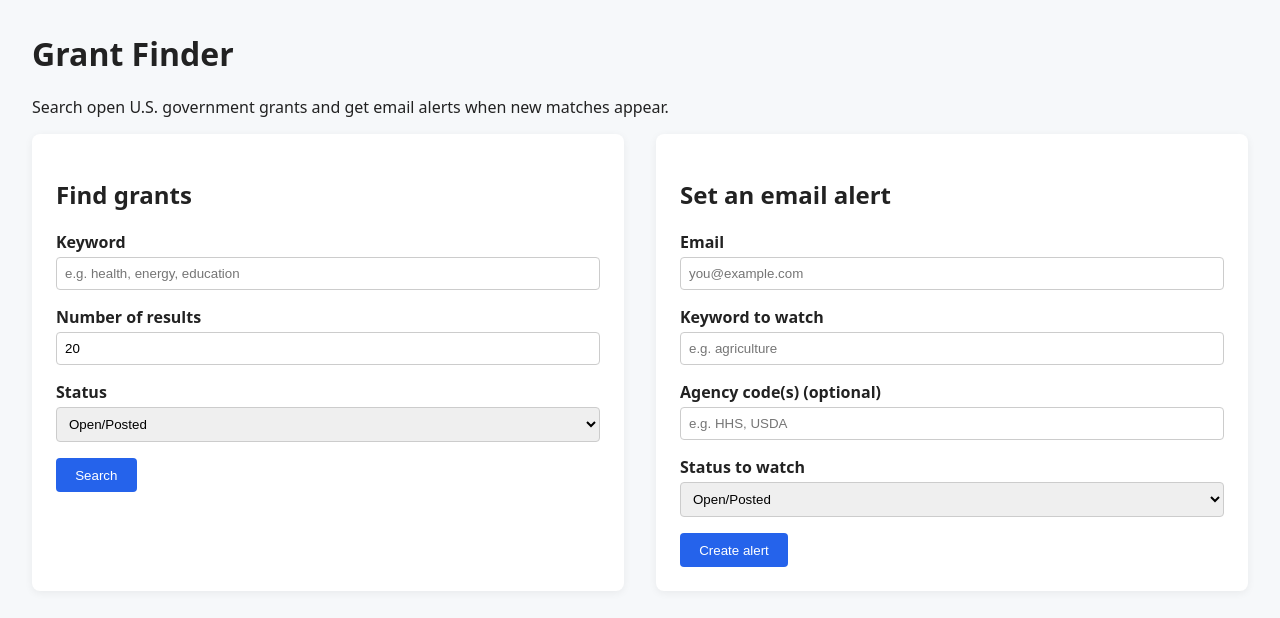
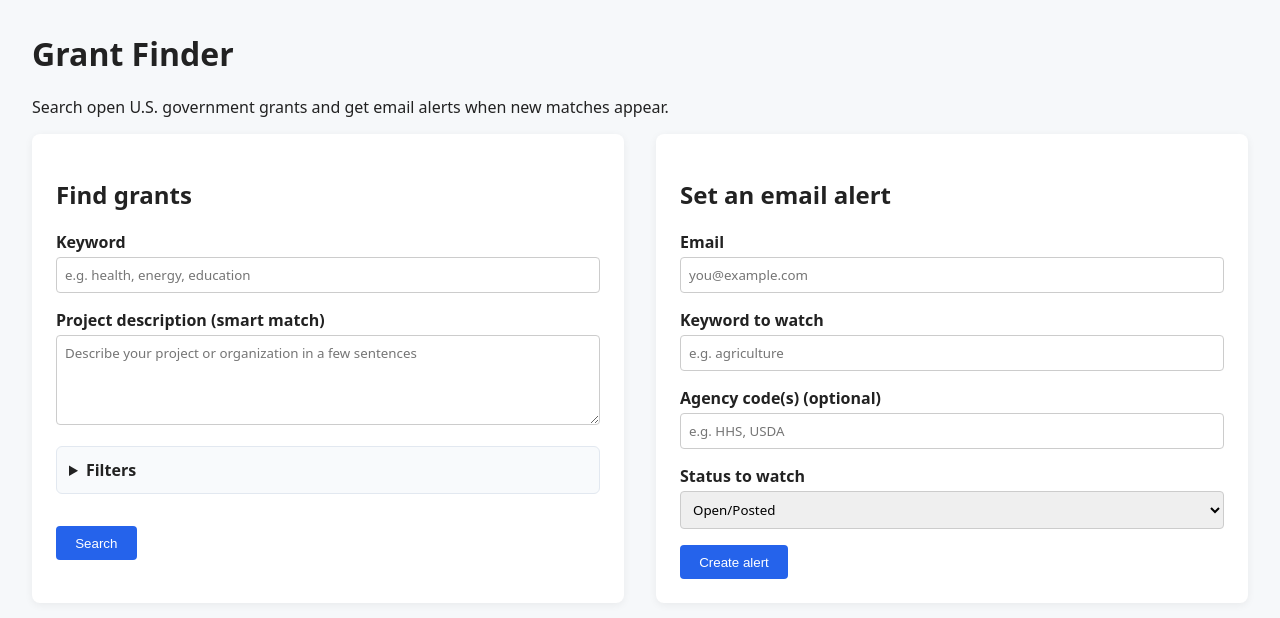
Before and after one commit to mcstrick5/grant_finder, a Flask app: page / in a window 1280 px wide. Shown: the top 618 px of the page. Run offline with Flask 3, Linux system fonts and the light colour scheme.

Commit message:
Add filters, project-description matching, and live grant links

```diff
--- a/app.py
+++ b/app.py
@@ -1,15 +1,18 @@
 import os
+import re
 import json
 import sqlite3
 import smtplib
 import threading
 import time
 import urllib.request
+from datetime import datetime
 from email.mime.text import MIMEText
 
 from flask import Flask, render_template, request
 
 app = Flask(__name__)
+app.config["TEMPLATES_AUTO_RELOAD"] = True
 DATABASE = "alerts.db"
 GRANTS_API = "https://api.grants.gov/v1/api/search2"
 
@@ -48,14 +51,33 @@ def init_db():
     conn.close()
 
 
-def search_grants(keyword, rows=20, opp_statuses="posted", agencies=""):
-    payload = {
-        "keyword": keyword,
-        "rows": rows,
-        "oppStatuses": opp_statuses,
-    }
-    if agencies:
-        payload["agencies"] = agencies
+def _pipe_sep(value):
+    if not value:
+        return value
+    parts = [p.strip() for p in re.split(r"[,\|]", value) if p.strip()]
+    return "|".join(parts)
+
+
+def search_grants(
+    keyword="",
+    rows=20,
+    opp_statuses="posted",
+    agencies="",
+    funding_categories="",
+    funding_instruments="",
+    eligibilities="",
+):
+    payload = {"keyword": keyword, "rows": rows}
+    if opp_statuses:
+        payload["oppStatuses"] = opp_statuses
+    if _pipe_sep(agencies):
+        payload["agencies"] = _pipe_sep(agencies)
+    if _pipe_sep(funding_categories):
+        payload["fundingCategories"] = _pipe_sep(funding_categories)
+    if _pipe_sep(funding_instruments):
+        payload["fundingInstruments"] = _pipe_sep(funding_instruments)
+    if _pipe_sep(eligibilities):
+        payload["eligibilities"] = _pipe_sep(eligibilities)
     req = urllib.request.Request(
         GRANTS_API,
         data=json.dumps(payload).encode(),
@@ -69,6 +91,73 @@ def search_grants(keyword, rows=20, opp_statuses="posted", agencies=""):
     except Exception as e:
         app.logger.error(f"Grants.gov API error: {e}")
         return []
+
+
+STOP_WORDS = {
+    "a", "an", "the", "and", "or", "but", "is", "are", "was", "were",
+    "be", "been", "being", "have", "has", "had", "do", "does", "did",
+    "to", "for", "of", "with", "from", "by", "in", "on", "at", "as",
+    "this", "that", "these", "those", "we", "our", "us", "i", "you",
+    "it", "its", "they", "them", "their", "will", "would", "could",
+    "can", "should", "may", "might", "project", "program", "grant",
+    "funding", "research", "study", "studies", "work", "aim", "propose",
+}
+
+
+def _tokens(text):
+    if not text:
+        return []
+    tokens = re.findall(r"\b[a-z]+\b", text.lower())
+    return [t for t in tokens if len(t) > 2 and t not in STOP_WORDS]
+
+
+def _parse_date(value):
+    if not value:
+        return None
+    for fmt in ("%m/%d/%Y", "%m/%d/%y", "%Y-%m-%d", "%m/%d/%Y %I:%M %p"):
+        try:
+            return datetime.strptime(value.strip(), fmt).date()
+        except ValueError:
+            continue
+    return None
+
+
+def _add_url(hit):
+    hit["url"] = f"https://www.grants.gov/view-opportunity.html?oppId={hit.get('id')}"
+    return hit
+
+
+def date_filter(hit, open_after=None, close_before=None):
+    ok = True
+    if open_after:
+        open_dt = _parse_date(hit.get("openDate"))
+        target = datetime.fromisoformat(open_after).date()
+        if open_dt is None or open_dt < target:
+            ok = False
+    if close_before and ok:
+        close_dt = _parse_date(hit.get("closeDate"))
+        target = datetime.fromisoformat(close_before).date()
+        if close_dt is None or close_dt > target:
+            ok = False
+    return ok
+
+
+def score_results(hits, text):
+    tokens = _tokens(text)
+    if not tokens:
+        return hits
+
+    total = len(tokens)
+    for h in hits:
+        _add_url(h)
+        hay = " ".join(
+            str(h.get(k, "")) for k in ("title", "agencyName", "number")
+        ).lower()
+        matched = {t for t in tokens if t in hay}
+        h["score"] = len(matched)
+        h["match_pct"] = round(100 * len(matched) / total)
+        h["matched"] = sorted(matched)
+    return sorted(hits, key=lambda x: x.get("score", 0), reverse=True)
 
 
 def send_email(to_address, subject, body):
@@ -159,10 +248,50 @@ def index():
 @app.route("/search", methods=["POST"])
 def search():
     keyword = request.form.get("keyword", "").strip()
+    description = request.form.get("description", "").strip()
     rows = int(request.form.get("rows", "20"))
-    status = request.form.get("status", "posted")
-    hits = search_grants(keyword, rows=rows, opp_statuses=status)
-    return render_template("index.html", keyword=keyword, results=hits)
+    opp_statuses = request.form.get("status", "posted")
+    agencies = request.form.get("agencies", "").strip()
+    funding_categories = request.form.get("funding_categories", "").strip()
+    funding_instruments = request.form.get("funding_instruments", "").strip()
+    eligibilities = request.form.get("eligibilities", "").strip()
+    open_after = request.form.get("open_after", "")
+    close_before = request.form.get("close_before", "")
+
+    query = keyword or description
+    hits = search_grants(
+        query,
+        rows=rows,
+        opp_statuses=opp_statuses,
+        agencies=agencies,
+        funding_categories=funding_categories,
+        funding_instruments=funding_instruments,
+        eligibilities=eligibilities,
+    )
+
+    if open_after or close_before:
+        hits = [h for h in hits if date_filter(h, open_after, close_before)]
+
+    for h in hits:
+        _add_url(h)
+
+    if description:
+        hits = score_results(hits, description)
+
+    return render_template(
+        "index.html",
+        keyword=keyword,
+        description=description,
+        rows=rows,
+        status=opp_statuses,
+        agencies=agencies,
+        funding_categories=funding_categories,
+        funding_instruments=funding_instruments,
+        eligibilities=eligibilities,
+        open_after=open_after,
+        close_before=close_before,
+        results=hits,
+    )
 
 
 @app.route("/alerts", methods=["POST"])
--- a/templates/index.html
+++ b/templates/index.html
@@ -27,12 +27,37 @@
       box-shadow: 0 2px 8px rgba(0,0,0,0.06);
     }
     label { display: block; margin: 1rem 0 0.25rem; font-weight: 600; }
-    input, select {
+    input, select, textarea {
       width: 100%;
       padding: 0.5rem;
       border: 1px solid #ccc;
       border-radius: 4px;
       box-sizing: border-box;
+      font-family: inherit;
+    }
+    details {
+      margin: 1rem 0;
+      padding: 0.75rem;
+      border: 1px solid #e2e8f0;
+      border-radius: 6px;
+      background: #f8fafc;
+    }
+    summary { cursor: pointer; font-weight: 600; }
+    a.result {
+      display: block;
+      text-decoration: none;
+      color: inherit;
+      cursor: pointer;
+    }
+    a.result:hover { border-color: #2563eb; }
+    .score {
+      display: inline-block;
+      background: #dbeafe;
+      color: #1e40af;
+      padding: 0.15rem 0.4rem;
+      border-radius: 4px;
+      font-size: 0.85rem;
+      font-weight: 600;
     }
     button {
       margin-top: 1rem;
@@ -65,17 +90,42 @@
       <h2>Find grants</h2>
       <form action="/search" method="post">
         <label for="keyword">Keyword</label>
-        <input id="keyword" type="text" name="keyword" placeholder="e.g. health, energy, education" value="{{ keyword or '' }}" required>
+        <input id="keyword" type="text" name="keyword" placeholder="e.g. health, energy, education" value="{{ keyword or '' }}">
 
-        <label for="rows">Number of results</label>
-        <input id="rows" type="number" name="rows" value="20" min="1" max="100">
+        <label for="description">Project description (smart match)</label>
+        <textarea id="description" name="description" placeholder="Describe your project or organization in a few sentences" rows="4">{{ description or '' }}</textarea>
 
-        <label for="status">Status</label>
-        <select id="status" name="status">
-          <option value="posted" selected>Open/Posted</option>
-          <option value="forecasted">Forecasted</option>
-          <option value="closed">Closed</option>
-        </select>
+        <details>
+          <summary>Filters</summary>
+
+          <label for="rows">Number of results</label>
+          <input id="rows" type="number" name="rows" value="{{ rows or 20 }}" min="1" max="100">
+
+          <label for="status">Status</label>
+          <select id="status" name="status">
+            <option value="posted" {% if status == 'posted' %}selected{% endif %}>Open/Posted</option>
+            <option value="forecasted" {% if status == 'forecasted' %}selected{% endif %}>Forecasted</option>
+            <option value="closed" {% if status == 'closed' %}selected{% endif %}>Closed</option>
+          </select>
+
+          <label for="agencies">Agency code(s)</label>
+          <input id="agencies" type="text" name="agencies" placeholder="e.g. HHS, USDA, DOE" value="{{ agencies or '' }}">
+
+          <label for="funding_categories">Funding categories</label>
+          <input id="funding_categories" type="text" name="funding_categories" placeholder="e.g. AR, ED, ENV" value="{{ funding_categories or '' }}">
+
+          <label for="funding_instruments">Funding instruments</label>
+          <input id="funding_instruments" type="text" name="funding_instruments" placeholder="e.g. G, CA, O" value="{{ funding_instruments or '' }}">
+
+          <label for="eligibilities">Eligibility code(s)</label>
+          <input id="eligibilities" type="text" name="eligibilities" placeholder="e.g. 01, 12, 25" value="{{ eligibilities or '' }}">
+
+          <label for="open_after">Open on or after</label>
+          <input id="open_after" type="date" name="open_after" value="{{ open_after or '' }}">
+
+          <label for="close_before">Close on or before</label>
+          <input id="close_before" type="date" name="close_before" value="{{ close_before or '' }}">
+        </details>
 
         <button type="submit">Search</button>
       </form>
@@ -108,14 +158,17 @@
   <h2>Results</h2>
   {% if results %}
     {% for r in results %}
-    <div class="result">
+    <a class="result" href="{{ r.url }}" target="_blank" rel="noopener">
       <strong>{{ r.title }}</strong> ({{ r.number }})<br>
+      {% if r.match_pct is defined %}
+      <span class="score">{{ r.match_pct }}% match</span><br>
+      {% endif %}
       <div class="meta">
         Agency: {{ r.agencyName or 'N/A' }}<br>
         Open: {{ r.openDate or 'N/A' }} | Close: {{ r.closeDate or 'N/A' }}<br>
         Status: {{ r.oppStatus }}
       </div>
-    </div>
+    </a>
     {% endfor %}
   {% else %}
     <p class="none">No matching grants found.</p>
```
